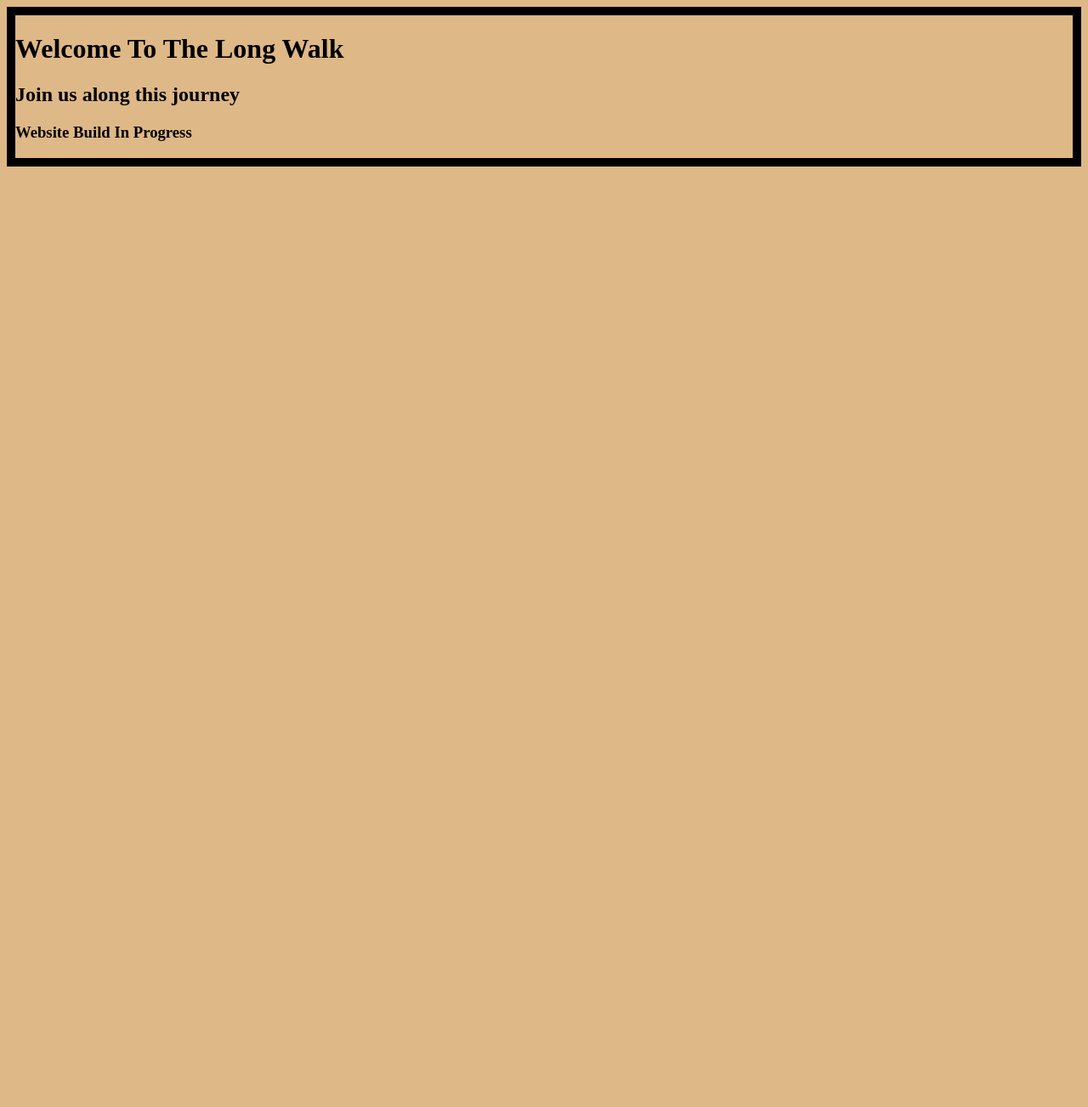
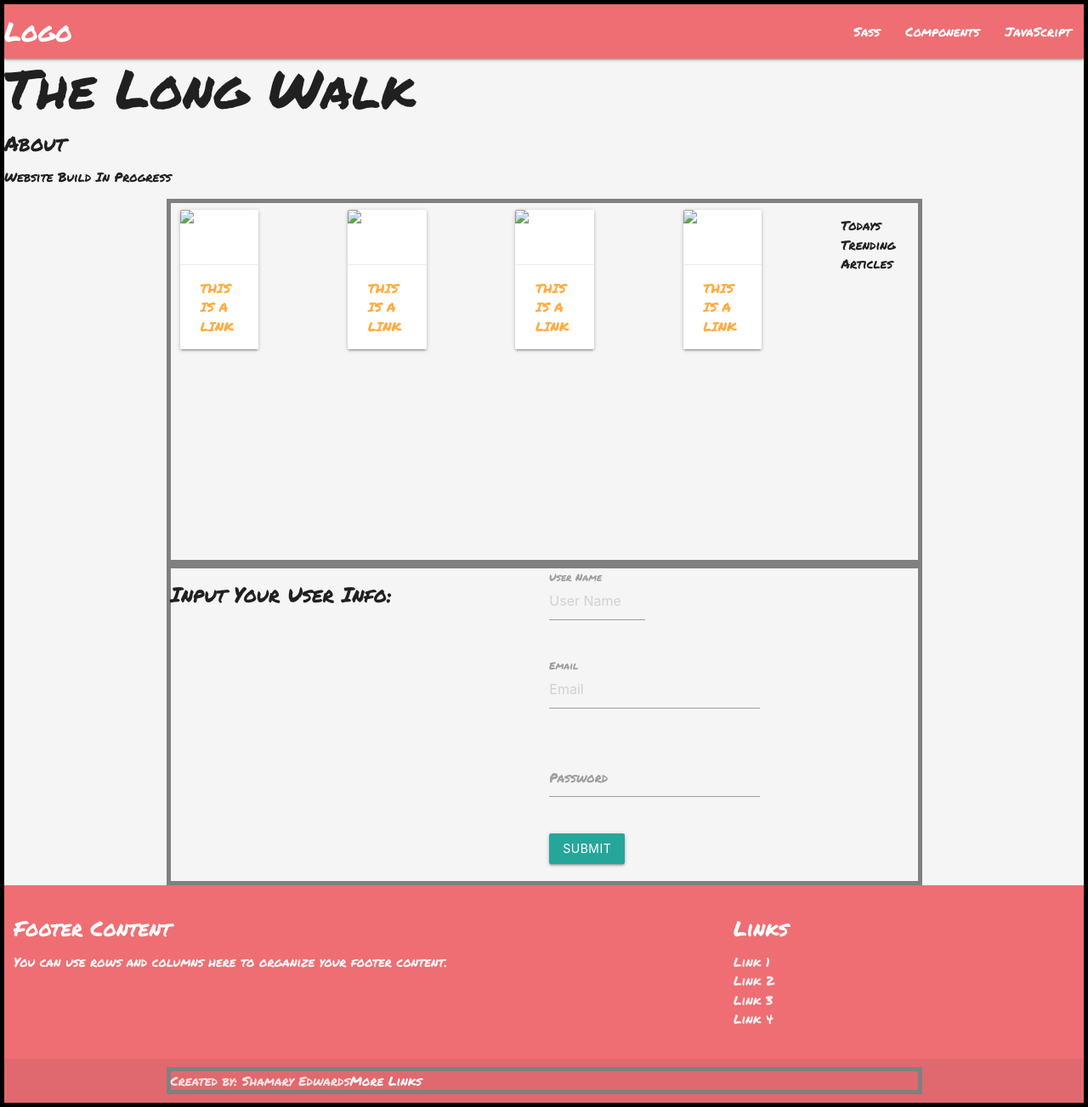
Before and after one commit to SK-Edwards/Tech-Blog, a Node project: template views/homepage.handlebars in a window 1280 px wide. Shown: the whole page at 85% size. Before the commit the page ends 800 px from the top, so only its background shows below. Run offline with Node 20 templates, Linux system fonts and the light colour scheme; the template is opened without the code that fills it, so the values that code supplies are empty; some libraries are stand-ins or nearby versions.

Commit message:
Front end user form and sign-up post route completed.

```diff
--- a/controllers/pages/index.js
+++ b/controllers/pages/index.js
@@ -2,6 +2,10 @@ const router = require('express').Router();
 
 router.get('/', (req, res) => {
     res.render('homepage')
+
+router.get('/post',(req, res) => {
+    res.render('post')
+})
 });
 
 
--- a/public/css/style.css
+++ b/public/css/style.css
@@ -1,4 +1,34 @@
 body {
-    background-color: burlywood;
-    border: 10px black solid;
-}
+    font-family: 'Permanent Marker', cursive;
+    background-color: whitesmoke;
+    border: 5px black solid;
+    display: flex;
+    min-height: 100vh;
+    flex-direction: column;
+  }
+
+  main {
+    flex: 1 0 auto;
+  }
+  .heading {
+    padding: 0px;
+    border: 0px;
+    margin: 0px;
+    font-family: 'Permanent Marker', cursive;
+
+
+  }
+
+  #card {
+    width: 400px;
+    height: 400px;
+  }
+
+  .container {
+    display: flex;
+    width: 90%;
+    margin-top: 50px;
+    font-family: 'Permanent Marker', cursive;
+    border: 5px solid grey
+
+  }
--- /dev/null
+++ b/public/js/script.js
@@ -0,0 +1,34 @@
+console.log('Lets Go')
+
+const userForm = document.getElementById('userForm')
+
+const formSubmission = async (e) => {
+    e.preventDefault();
+
+    const userValue = document.getElementById('user_name').value;
+    console.log(userValue);
+
+    const emailValue = document.getElementById('email').value;
+    console.log(emailValue);
+
+    const passwordValue = document.getElementById('password').value;
+    console.log(passwordValue);
+
+
+    const postValue = await fetch('/users/sign-up', {
+        method: 'POST',
+        body: JSON.stringify({
+            user_name: userValue,
+            email: emailValue,
+            password: passwordValue
+        }),
+        headers: {'Content-Type': 'application/json'}
+    })
+    if(postValue.ok) {
+        alert('You are signed up')
+    } else {
+        alert('Try Again')
+    }
+}
+
+userForm.addEventListener('submit', formSubmission);
--- a/server.js
+++ b/server.js
@@ -1,13 +1,15 @@
 const express = require('express');
+const path = require("path");
 const controllers = require('./controllers')
 const sequelize = require('./config/connection');
+const exphbs = require('express-handlebars');
 const PORT = process.env.PORT || 3001;
-const exphbs = require('express-handlebars')
+
 const app = express();
 const models = require('./models')
 
 // To access public content.
-app.use(express.static('public'))
+app.use(express.static(path.join(__dirname, 'public')))
 
 
 // This is needed to make post requests
--- a/views/homepage.handlebars
+++ b/views/homepage.handlebars
@@ -1,7 +1,112 @@
-<h1> Welcome To The Long Walk</h1>
-<h2> Join us along this journey </h2>
+<head>
+<link rel="preconnect" href="https://fonts.googleapis.com">
+<link rel="preconnect" href="https://fonts.gstatic.com" crossorigin>
+<link href="https://fonts.googleapis.com/css2?family=Permanent+Marker&display=swap" rel="stylesheet">
+</head>
 
 
+<section class="header">
+<h1 class="heading" > The Long Walk </h1>
+<h5>About</h5>
+<p>Website Build In Progress</p>
+</section>
 
 
-<h3>Website Build In Progress</h3>
+<div class="container">
+ <div id="card" class="row">
+    <div class="col s12 m7">
+      <div class="card">
+        <div class="card-image">
+          <img src="#">
+          <span class="card-title">{{post_title}}</span>
+        </div>
+        <div class="card-content">
+          <p>{{post_content}}</p>
+        </div>
+        <div class="card-action">
+          <a href="#">This is a link</a>
+        </div>
+      </div>
+    </div>
+  </div>
+    <div id="card" class="row">
+    <div class="col s12 m7">
+      <div class="card">
+        <div class="card-image">
+          <img src="#">
+          <span class="card-title">{{post_title}}</span>
+        </div>
+        <div class="card-content">
+          <p>{{post_content}}</p>
+        </div>
+        <div class="card-action">
+          <a href="#">This is a link</a>
+        </div>
+      </div>
+    </div>
+  </div>
+    <div id="card" class="row">
+    <div class="col s12 m7">
+      <div class="card">
+        <div class="card-image">
+          <img src="#">
+          <span class="card-title">{{post_title}}</span>
+        </div>
+        <div class="card-content">
+          <p>{{post_content}}</p>
+        </div>
+        <div class="card-action">
+          <a href="#">This is a link</a>
+        </div>
+      </div>
+    </div>
+  </div>
+    <div id="card" class="row">
+    <div class="col s12 m7">
+      <div class="card">
+        <div class="card-image">
+          <img src="#">
+          <span class="card-title">{{post_title}}</span>
+        </div>
+        <div class="card-content">
+          <p>{{post_content}}</p>
+        </div>
+        <div class="card-action">
+          <a href="#">This is a link</a>
+        </div>
+      </div>
+    </div>
+  </div>
+  <p >Todays Trending Articles</p>
+</div>
+
+
+<div class="container">
+  <h5>Input Your User Info:</h5>
+  <div class="row">
+    <form id="userForm" class="col s12">
+      <div class="row">
+        <div class="input-field col s6">
+          <input placeholder="User Name" id="user_name" type="text" class="validate" autocomplete="username">
+          <label for="user_name">User Name</label>
+        </div>
+       </div>
+      <div class="row">
+        <div class="input-field col s12">
+          <input placeholder="Email" id="email" type="email" class="form-control" autocomplete="email
+          ">
+          <label for="email">Email</label>
+        </div>
+      </div>
+      <div class="row">
+        <div class="input-field col s12">
+          <input id="password" type="password" class="form-control" autocomplete="current-password">
+          <label for="password">Password</label>
+        </div>
+      </div>
+       <button id="submitBtn" class="btn waves-effect waves-light" type="submit" name="action">Submit
+      </button>
+     </div>
+    </form>
+  </div>
+  </div>
--- a/views/layouts/main.handlebars
+++ b/views/layouts/main.handlebars
@@ -6,8 +6,58 @@
     <meta name="viewport" content="width=device-width, initial-scale=1.0">
     <title>Document</title>
     <link rel="stylesheet" href="./css/style.css">
+      <link rel="stylesheet" href="https://cdnjs.cloudflare.com/ajax/libs/materialize/1.0.0/css/materialize.min.css">
+         <link rel="preconnect" href="https://fonts.googleapis.com">
+<link rel="preconnect" href="https://fonts.gstatic.com" crossorigin>
+<link href="https://fonts.googleapis.com/css2?family=Permanent+Marker&display=swap" rel="stylesheet">
+
 </head>
 <body>
+    <div>
+ <nav>
+    <div class="nav-wrapper">
+      <a href="#" class="brand-logo">Logo</a>
+      <ul id="nav-mobile" class="right hide-on-med-and-down">
+        <li><a href="sass.html">Sass</a></li>
+        <li><a href="badges.html">Components</a></li>
+        <li><a href="collapsible.html">JavaScript</a></li>
+      </ul>
+    </div>
+  </nav>
+  <section>
+
     {{{body}}}
+
+  </section>
+
+
+        <footer class="page-footer">
+          <div >
+            <div class="row">
+              <div class="col l6 s12">
+                <h5 class="white-text">Footer Content</h5>
+                <p class="grey-text text-lighten-4">You can use rows and columns here to organize your footer content.</p>
+              </div>
+              <div class="col l4 offset-l2 s12">
+                <h5 class="white-text">Links</h5>
+                <ul>
+                  <li><a class="grey-text text-lighten-3" href="#!">Link 1</a></li>
+                  <li><a class="grey-text text-lighten-3" href="#!">Link 2</a></li>
+                  <li><a class="grey-text text-lighten-3" href="#!">Link 3</a></li>
+                  <li><a class="grey-text text-lighten-3" href="#!">Link 4</a></li>
+                </ul>
+              </div>
+            </div>
+          </div>
+          <div class="footer-copyright">
+            <div class="container">
+            Created by: Shamary Edwards
+            <a class="grey-text text-lighten-4 right" href="#!">More Links</a>
+            </div>
+          </div>
+        </footer>
+     </div>
+     <script src="https://cdnjs.cloudflare.com/ajax/libs/materialize/1.0.0/js/materialize.min.js"></script>
+     <script src="./js/script.js" ></script>
 </body>
 </html>
```
Also changed, not shown: views/post.handlebars (added, +16 -0 lines), public/image/Screenshot 2023-05-16 232013.png (added).
